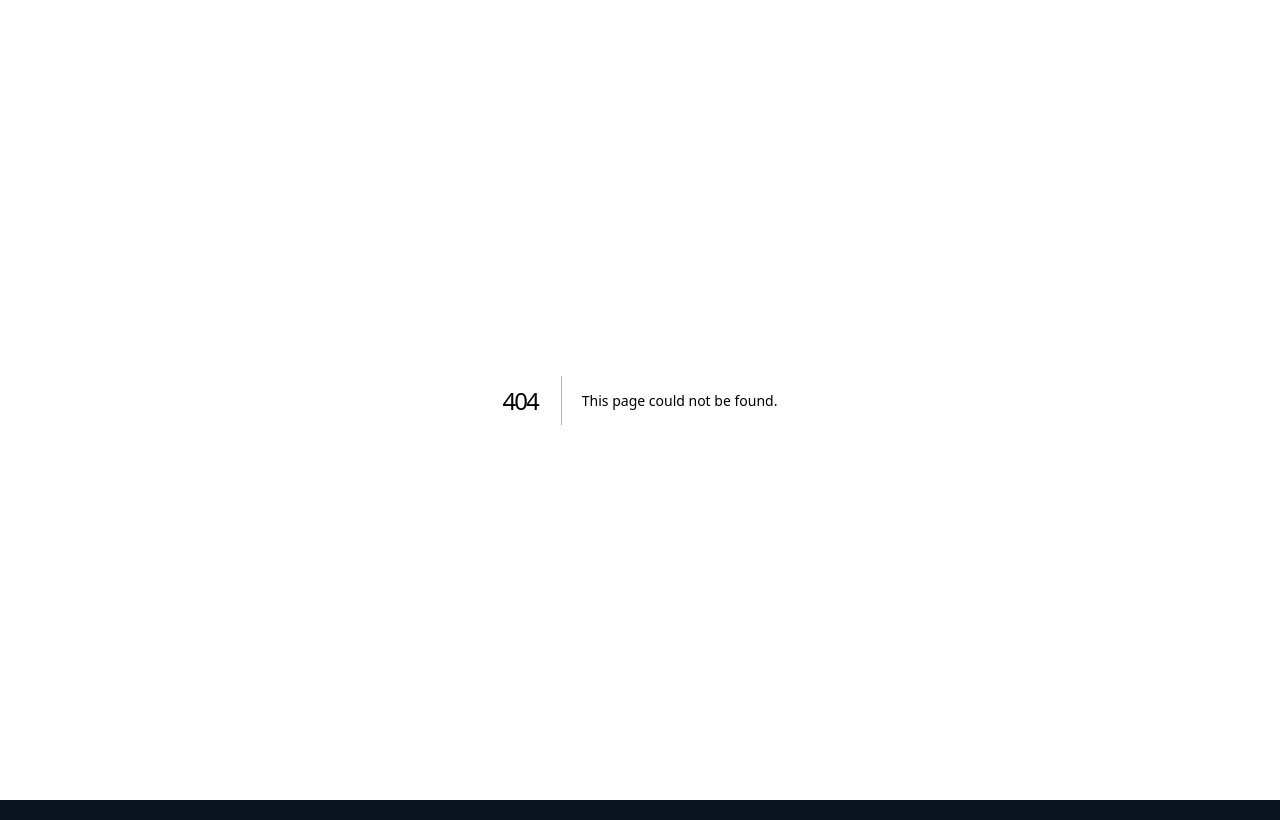
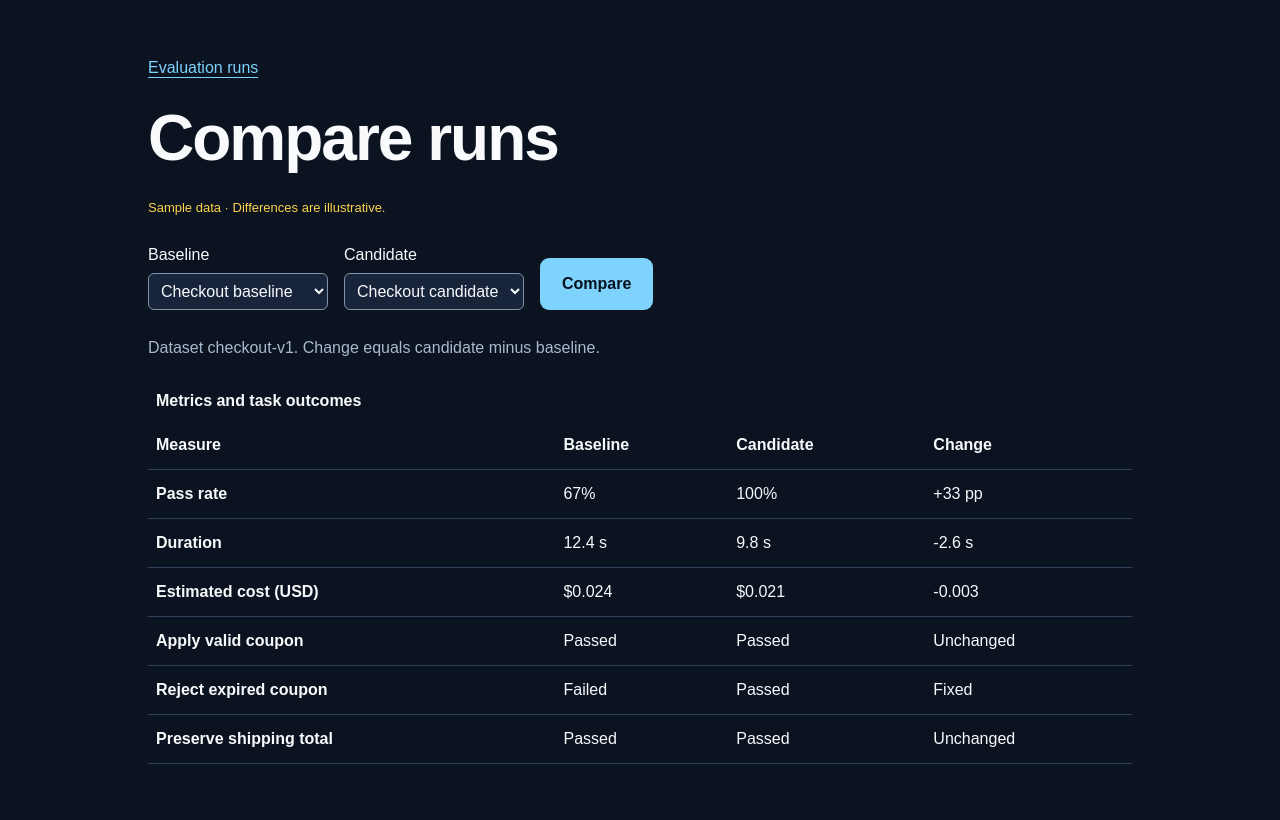
Before and after one commit to durgarao3d6/ai-engineering-platform, a Next.js app in the folder apps/web/: page /dashboard/compare in a window 1280 px wide. Before the commit this address had no page. Built offline with nearby package versions, Linux system fonts and the light colour scheme.

Commit message:
Add run details and comparison views (#3)
Closes #3

```diff
--- /dev/null
+++ b/apps/web/app/dashboard/compare/page.tsx
@@ -0,0 +1,75 @@
+import Link from "next/link";
+import { formatCost, formatDuration, getRunMetrics, sampleRuns } from "../../../lib/evaluations";
+
+function signed(value: number, decimals = 0) {
+  return `${value > 0 ? "+" : ""}${value.toFixed(decimals)}`;
+}
+
+function outcome(passed: boolean | undefined) {
+  return passed === undefined ? "Missing" : passed ? "Passed" : "Failed";
+}
+
+export default async function Comparison({
+  searchParams,
+}: {
+  searchParams: Promise<{ baseline?: string; candidate?: string }>;
+}) {
+  const selection = await searchParams;
+  const baseline = sampleRuns.find((run) => run.id === (selection.baseline ?? sampleRuns[0]?.id));
+  const candidate = sampleRuns.find((run) => run.id === (selection.candidate ?? sampleRuns[1]?.id));
+
+  return (
+    <main className="dashboard">
+      <Link className="back-link" href="/dashboard">Evaluation runs</Link>
+      <h1>Compare runs</h1>
+      <p className="demo">Sample data · Differences are illustrative.</p>
+      <form className="compare-form" action="/dashboard/compare">
+        <label>Baseline
+          <select name="baseline" defaultValue={baseline?.id}>
+            {sampleRuns.map((run) => <option key={run.id} value={run.id}>{run.name}</option>)}
+          </select>
+        </label>
+        <label>Candidate
+          <select name="candidate" defaultValue={candidate?.id}>
+            {sampleRuns.map((run) => <option key={run.id} value={run.id}>{run.name}</option>)}
+          </select>
+        </label>
+        <button className="action" type="submit">Compare</button>
+      </form>
+      {baseline && candidate && baseline.id !== candidate.id && baseline.datasetId === candidate.datasetId ? (
+        <ComparisonResults baseline={baseline} candidate={candidate} />
+      ) : <p>Select two different runs from the same dataset.</p>}
+    </main>
+  );
+}
+
+function ComparisonResults({ baseline, candidate }: {
+  baseline: (typeof sampleRuns)[number];
+  candidate: (typeof sampleRuns)[number];
+}) {
+  const baseRate = getRunMetrics(baseline).passRate;
+  const candidateRate = getRunMetrics(candidate).passRate;
+  const checks = new Set([...baseline.checks, ...candidate.checks].map((check) => check.name));
+  return (
+    <>
+      <p>Dataset {baseline.datasetId}. Change equals candidate minus baseline.</p>
+      <div className="table-scroll" role="region" aria-label="Run comparison" tabIndex={0}>
+        <table>
+          <caption>Metrics and task outcomes</caption>
+          <thead><tr><th scope="col">Measure</th><th scope="col">Baseline</th><th scope="col">Candidate</th><th scope="col">Change</th></tr></thead>
+          <tbody>
+            <tr><th scope="row">Pass rate</th><td>{baseRate === null ? "—" : `${baseRate}%`}</td><td>{candidateRate === null ? "—" : `${candidateRate}%`}</td><td>{baseRate === null || candidateRate === null ? "—" : `${signed(candidateRate - baseRate)} pp`}</td></tr>
+            <tr><th scope="row">Duration</th><td>{formatDuration(baseline.durationMs)}</td><td>{formatDuration(candidate.durationMs)}</td><td>{signed((candidate.durationMs - baseline.durationMs) / 1000, 1)} s</td></tr>
+            <tr><th scope="row">Estimated cost (USD)</th><td>{formatCost(baseline.estimatedCostUsd)}</td><td>{formatCost(candidate.estimatedCostUsd)}</td><td>{signed(candidate.estimatedCostUsd - baseline.estimatedCostUsd, 3)}</td></tr>
+            {[...checks].map((name) => {
+              const before = baseline.checks.find((check) => check.name === name)?.passed;
+              const after = candidate.checks.find((check) => check.name === name)?.passed;
+              const change = before === undefined || after === undefined ? "Incomplete" : before === after ? "Unchanged" : after ? "Fixed" : "Regressed";
+              return <tr key={name}><th scope="row">{name}</th><td>{outcome(before)}</td><td>{outcome(after)}</td><td>{change}</td></tr>;
+            })}
+          </tbody>
+        </table>
+      </div>
+    </>
+  );
+}
--- a/apps/web/app/dashboard/page.tsx
+++ b/apps/web/app/dashboard/page.tsx
@@ -7,6 +7,7 @@ export default function Dashboard() {
       <Link className="back-link" href="/">AI Engineering Platform</Link>
       <h1>Evaluation runs</h1>
       <p className="demo">Sample data · All results, timings, and cost estimates are illustrative.</p>
+      {sampleRuns.length > 1 && <Link className="action" href="/dashboard/compare">Compare runs</Link>}
       {sampleRuns.length === 0 ? <p>No evaluation runs are available.</p> : (
         <ul className="run-grid" aria-label="Sample evaluation runs">
           {sampleRuns.map((run) => {
@@ -14,7 +15,7 @@ export default function Dashboard() {
             const failures = run.checks.filter((check) => !check.passed);
             return (
               <li className="run-card" key={run.id}>
-                <h2>{run.name}</h2>
+                <h2><Link className="back-link" href={`/dashboard/runs/${run.id}`}>{run.name}</Link></h2>
                 <p>{run.datasetId}</p>
                 <dl className="metrics">
                   <div><dt>Pass rate</dt><dd>{passRate === null ? "—" : `${passRate}%`}</dd></div>
--- /dev/null
+++ b/apps/web/app/dashboard/runs/[id]/page.tsx
@@ -0,0 +1,38 @@
+import Link from "next/link";
+import { notFound } from "next/navigation";
+import { formatCost, formatDuration, getRunMetrics, sampleRuns } from "../../../../lib/evaluations";
+
+export default async function RunDetails({ params }: { params: Promise<{ id: string }> }) {
+  const { id } = await params;
+  const run = sampleRuns.find((item) => item.id === id);
+  if (!run) notFound();
+
+  const { passed, total } = getRunMetrics(run);
+  return (
+    <main className="dashboard">
+      <Link className="back-link" href="/dashboard">Evaluation runs</Link>
+      <h1>{run.name}</h1>
+      <p className="demo">Sample data · This run is illustrative.</p>
+      <p>{run.datasetId} · {passed} of {total} checks passed · {formatDuration(run.durationMs)} · {formatCost(run.estimatedCostUsd)} estimated</p>
+      <div className="run-grid">
+        <section className="run-card">
+          <h2>Task checks</h2>
+          <ul className="detail-list">
+            {run.checks.map((check) => (
+              <li key={check.name}>
+                <strong>{check.name} · {check.passed ? "Passed" : "Failed"}</strong>
+                <p>{check.summary}</p>
+              </li>
+            ))}
+          </ul>
+        </section>
+        <section className="run-card">
+          <h2>Trace</h2>
+          <ol className="detail-list trace-list">
+            {run.trace.map((event, index) => <li key={index}>{event}</li>)}
+          </ol>
+        </section>
+      </div>
+    </main>
+  );
+}
--- a/apps/web/app/globals.css
+++ b/apps/web/app/globals.css
@@ -15,3 +15,13 @@ h1, h2, h3 { font-weight: 700; }
 .metrics dd { font-size: 1.2rem; font-weight: 700; }
 .check-list { list-style: disc; padding-left: 1.25rem; margin-top: 8px; color: #fcd34d; }
 a:focus-visible, button:focus-visible, select:focus-visible { outline: 2px solid #fcd34d; outline-offset: 4px; }
+.detail-list { display: grid; gap: 12px; margin-top: 14px; }
+.trace-list { list-style: decimal; padding-left: 1.5rem; }
+.compare-form { display: flex; align-items: end; flex-wrap: wrap; gap: 16px; margin: 24px 0; }
+.compare-form label { display: grid; gap: 6px; }
+.compare-form select { border: 1px solid #8093ac; background: #17243a; border-radius: 6px; padding: 8px; }
+.compare-form .action { margin: 0; }
+.table-scroll { overflow-x: auto; margin-top: 20px; }
+.dashboard table { width: 100%; border-collapse: collapse; }
+.dashboard caption { text-align: left; font-weight: 700; padding: 8px; }
+.dashboard th, .dashboard td { text-align: left; border-bottom: 1px solid #31415a; padding: 12px 8px; }
```
